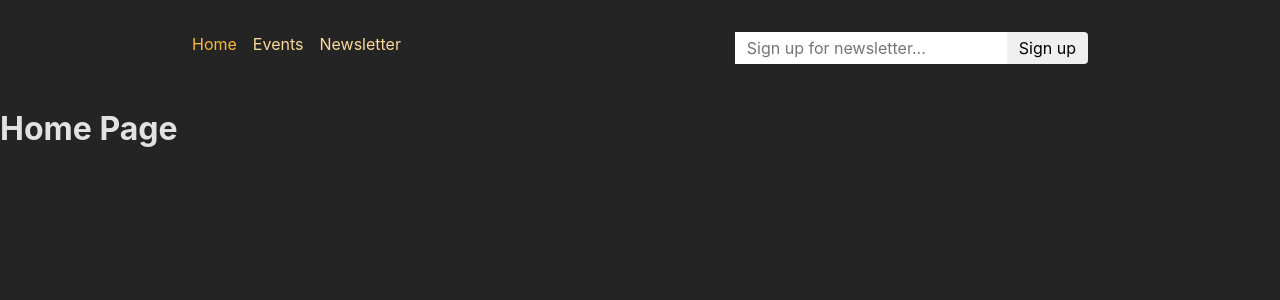
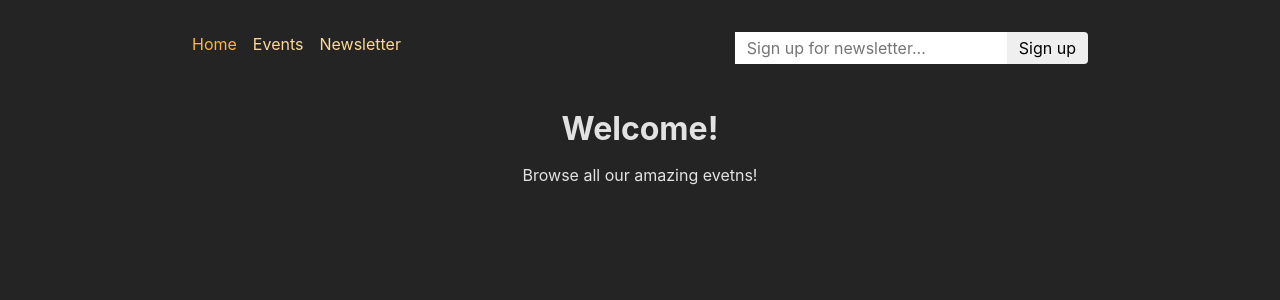
Before and after one commit to pohsienhsu/Eventify, a React (Create React App) app in the folder frontend/: page / in a window 1280 px wide. Shown: the top 300 px of the page. Built offline with nearby package versions, Linux system fonts and the light colour scheme.

Commit message:
Update Home page with Page content component

```diff
--- a/frontend/src/pages/Home.js
+++ b/frontend/src/pages/Home.js
@@ -1,8 +1,9 @@
 import React from 'react';
+import PageContent from '../components/PageContent';
 
 const HomePage = () => {
   return (
-    <h1>Home Page</h1>
+    <PageContent title="Welcome!">Browse all our amazing evetns!</PageContent>
   )
 }
 
```
